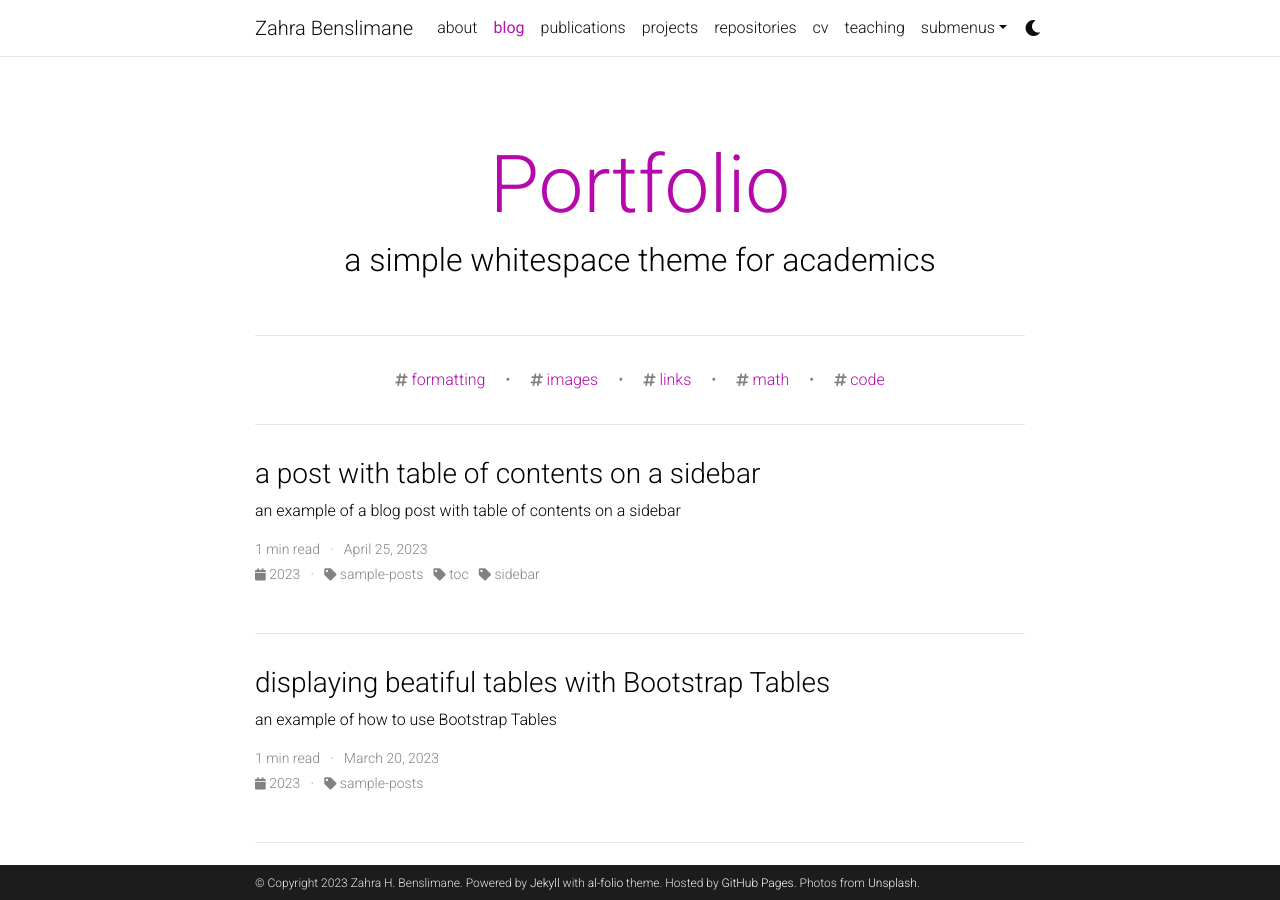
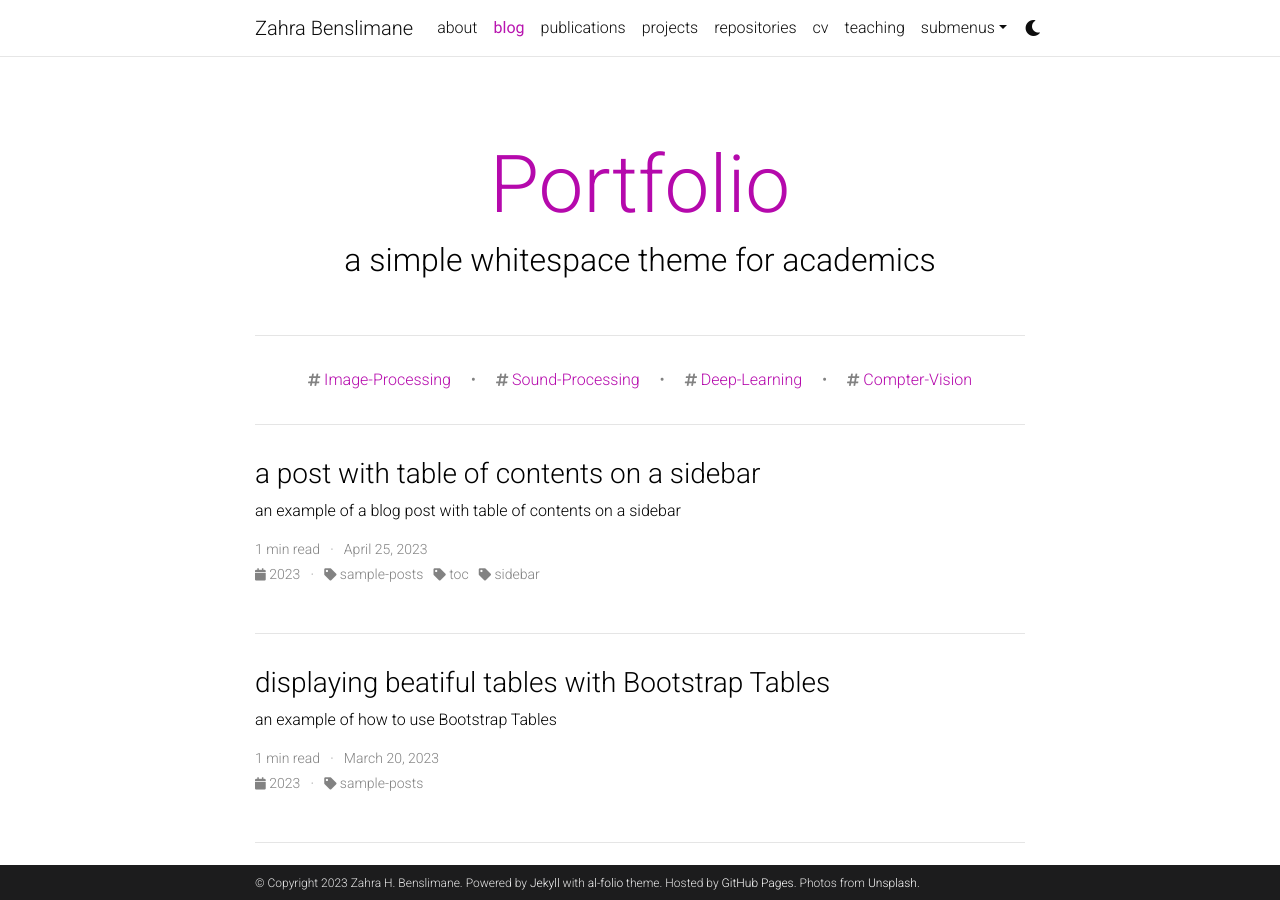
Before and after one commit to ZahraBenslimane/Portfolio, a Jekyll site: the page built from blog/index.html, in a window 1280 px wide and 900 px high. Built offline with Jekyll 4.4.1, drawn with Linux system fonts in a browser that asks for light colours; the list of posts is cut into pages by our own code; comment, search, counter and statistics services are not loaded; a style sheet for code colours, icons or effects is not loaded.

Commit message:
edit tags

```diff
--- a/_config.yml
+++ b/_config.yml
@@ -185,6 +185,7 @@ latest_posts:
   scrollable: true # adds a vertical scroll bar if there are more than 3 new posts items
   limit: 3 # leave blank to include all the blog posts
 
+
 # -----------------------------------------------------------------------------
 # Jekyll settings
 # -----------------------------------------------------------------------------
@@ -261,7 +262,7 @@ jekyll-archives:
     tag: '/blog/tag/:name/'
     category: '/blog/category/:name/'
 
-display_tags: ['formatting', 'images', 'links', 'math', 'code'] # this tags will be dispalyed on the front page of your blog
+display_tags: ['Image-Processing', 'Sound-Processing', 'Deep-Learning', 'Compter-Vision'] # this tags will be dispalyed on the front page of your blog
 
 # -----------------------------------------------------------------------------
 # Jekyll Scholar
```
